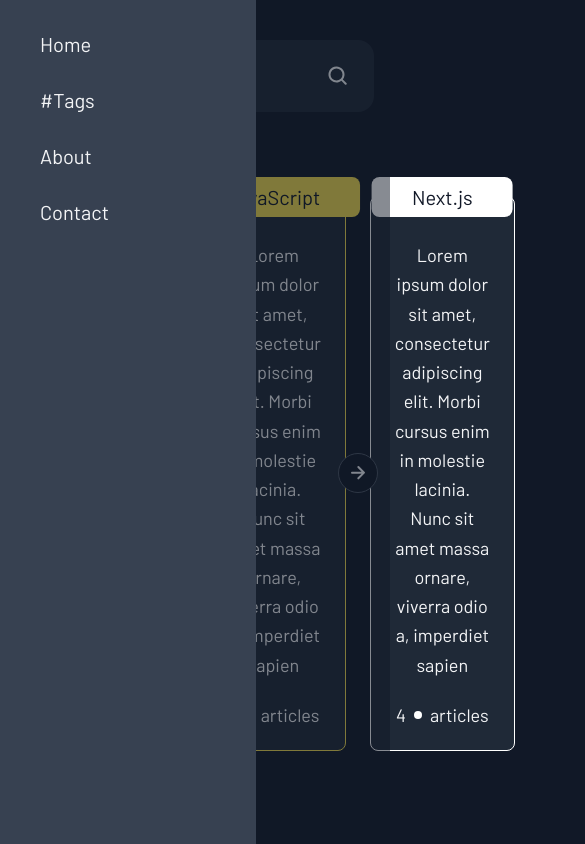
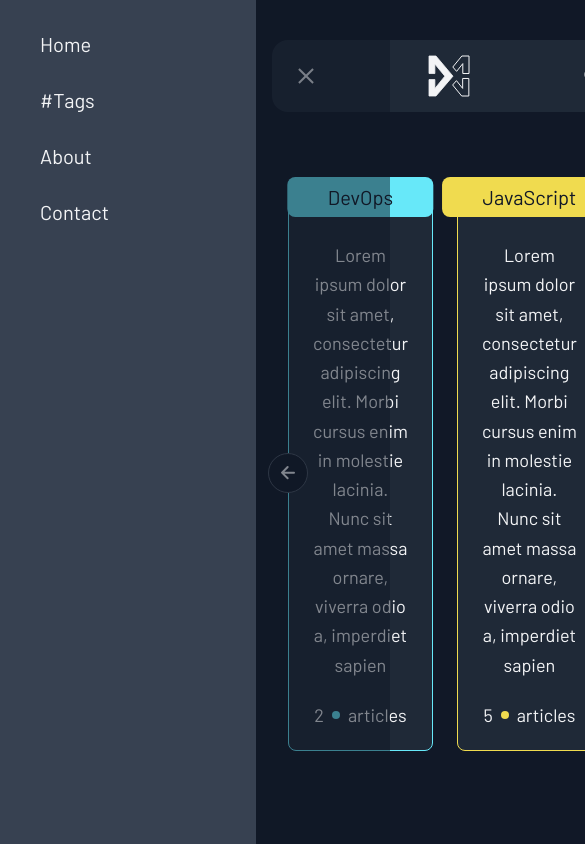
Before and after one commit to dangminhngo/blog, a Next.js app: page / in a window 390 px wide. Both pictures are taken after a click on the button 50 px from the left and 76 px from the top of the page. Shown: the top 844 px of the page, 585 px wide, since content can reach past the window. Built offline with nearby package versions, Linux system fonts and the light colour scheme.

Commit message:
feat(animations): add animations with framer-motion

```diff
--- a/package.json
+++ b/package.json
@@ -15,6 +15,7 @@
   },
   "dependencies": {
     "eslint-config-next": "13.2.3",
+    "framer-motion": "^10.2.4",
     "next": "13.2.3",
     "react": "18.2.0",
     "react-dom": "18.2.0",
--- a/src/app/MobileNav.tsx
+++ b/src/app/MobileNav.tsx
@@ -1,5 +1,6 @@
 import { useState, useEffect } from 'react'
 import { createPortal } from 'react-dom'
+import { motion, AnimatePresence } from 'framer-motion'
 import Link from 'next/link'
 import { toggleMobileNav } from '@/state/actions'
 import { useAppSelect, useAppDispatch } from '@/hooks'
@@ -15,12 +16,17 @@
   }, [])
 
   useEffect(() => {
+    const app = document.getElementById('app')
+
+    if (!app) return
+
     if (mobileNavShow) {
       document.body.style.overflow = 'hidden'
-      return
+      app.style.transform = 'translateX(256px)'
+    } else {
+      document.body.style.overflow = 'auto'
+      app.style.transform = 'translateX(0)'
     }
-
-    document.body.style.overflow = 'auto'
   }, [mobileNavShow])
 
   function closeMobileNav(e: React.MouseEvent<HTMLDivElement>) {
@@ -28,10 +34,25 @@
     _toggleMobileNav()
   }
 
-  return mobileNavShow && mounted
+  return mounted
     ? createPortal(
-        <div className="fixed inset-0 z-50 block bg-gray-900/50 md:hidden" onClick={closeMobileNav}>
-          <nav className="absolute z-10 h-full w-64 bg-gray-700 p-4 text-lg">
+        <AnimatePresence>
+          {mobileNavShow && (
+            <motion.div
+              className="fixed inset-0 z-50 block bg-gray-900/50 ease-out md:hidden"
+              onClick={closeMobileNav}
+              key="backdrop"
+              initial={{ opacity: 0 }}
+              animate={{ opacity: 1 }}
+              exit={{ opacity: 0 }}
+            >
+              <motion.nav
+                className="absolute z-10 h-full w-64 bg-gray-700 p-4 text-lg"
+                key="nav"
+                initial={{ transform: 'translateX(-100%)' }}
+                animate={{ transform: 'translateX(0)' }}
+                exit={{ transform: 'translateX(-100%)' }}
+              >
                 <ul className="flex flex-col items-stretch">
                   <li>
                     <Link href="/" className="block px-6 py-4">
@@ -54,8 +75,10 @@
                     </Link>
                   </li>
                 </ul>
-          </nav>
-        </div>,
+              </motion.nav>
+            </motion.div>
+          )}
+        </AnimatePresence>,
         document.getElementById('mobile-nav') as HTMLDivElement
       )
     : null
--- a/src/app/SearchModal.tsx
+++ b/src/app/SearchModal.tsx
@@ -1,5 +1,7 @@
 import { useEffect, useState } from 'react'
 import { createPortal } from 'react-dom'
+import { motion, AnimatePresence } from 'framer-motion'
+
 import Close from '@/assets/icons/Close'
 import MagnifyingGlass from '@/assets/icons/MagnifyingGlass'
 import HashTagGrid from '@/components/HashTagGrid'
@@ -25,9 +27,17 @@
     _toggleSearchModal()
   }
 
-  return searchModalShow && mounted
+  return mounted
     ? createPortal(
-        <div className="fixed inset-0 z-50 flex flex-col bg-gray-800">
+        <AnimatePresence>
+          {searchModalShow && (
+            <motion.div
+              className="in-expo fixed inset-0 z-50 flex flex-col bg-gray-800"
+              key="search"
+              initial={{ opacity: 0, scale: 0.5 }}
+              animate={{ opacity: 1, scale: 1 }}
+              exit={{ opacity: 0, scale: 0.5 }}
+            >
               <div className="flex justify-end">
                 <button className="p-2 outline-none" onClick={closeModal}>
                   <Close className="h-10 w-10" />
@@ -48,7 +58,9 @@
                   <HashTagGrid tags={tags} />
                 </div>
               </div>
-        </div>,
+            </motion.div>
+          )}
+        </AnimatePresence>,
         document.getElementById('search') as HTMLDivElement
       )
     : null
--- a/src/app/layout.tsx
+++ b/src/app/layout.tsx
@@ -18,7 +18,9 @@
   return (
     <html lang="en" className={`${barlow.variable}`}>
       <body className="bg-gray-900 font-sans text-base text-gray-100">
-        <Context>{children}</Context>
+        <div id="app" className="in-expo delay-100 duration-300">
+          <Context>{children}</Context>
+        </div>
         <div id="mobile-nav"></div>
         <div id="search"></div>
       </body>
--- a/tailwind.config.js
+++ b/tailwind.config.js
@@ -1,3 +1,4 @@
+// eslint-disable-next-line @typescript-eslint/no-var-requires
 const colors = require('tailwindcss/colors')
 
 /** @type {import('tailwindcss').Config} */
@@ -26,6 +27,10 @@
       spacing: {
         320: '80rem',
       },
+      transitionTimingFunction: {
+        'in-expo': 'cubic-bezier(0.95, 0.05, 0.795, 0.035)',
+        'out-expo': 'cubic-bezier(0.19, 1, 0.22, 1)',
+      },
     },
   },
   plugins: [],
```
Also changed, not shown: 2 other files (tests, documents, lock files or other folders). Lines whose indentation alone changed are shown as unchanged.
